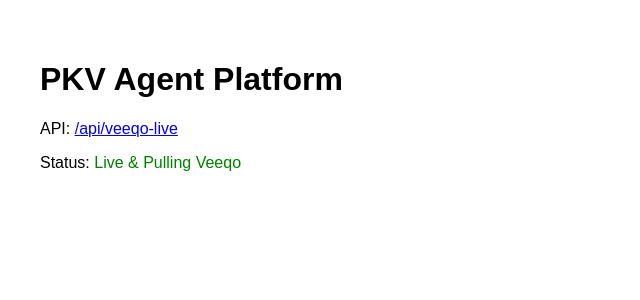
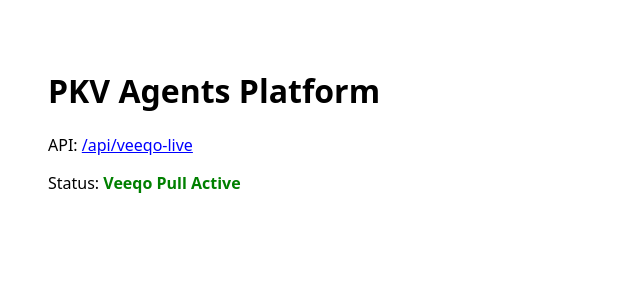
Before and after one commit to tufferw-stack/pkv, a Next.js app: page / in a window 1280 px wide. Shown: the top 300 px of the page, without its empty margins (0-640 px from the left). Built offline with nearby package versions, Linux system fonts and the light colour scheme.

Commit message:
Update index.js

```diff
--- a/pages/index.js
+++ b/pages/index.js
@@ -1,9 +1,9 @@
 export default function Home() {
   return (
-    <div style={{ padding: '2rem', fontFamily: 'sans-serif' }}>
-      <h1>PKV Agent Platform</h1>
-      <p>API: <a href="/api/veeqo-live">/api/veeqo-live</a></p>
-      <p>Status: <span style={{ color: 'green' }}>Live & Pulling Veeqo</span></p>
+    <div style={{ padding: '40px', fontFamily: 'system-ui' }}>
+      <h1>PKV Agents Platform</h1>
+      <p>API: <a href="/api/veeqo-live" style={{ color: 'blue' }}>/api/veeqo-live</a></p>
+      <p>Status: <strong style={{ color: 'green' }}>Veeqo Pull Active</strong></p>
     </div>
   );
 }
```
